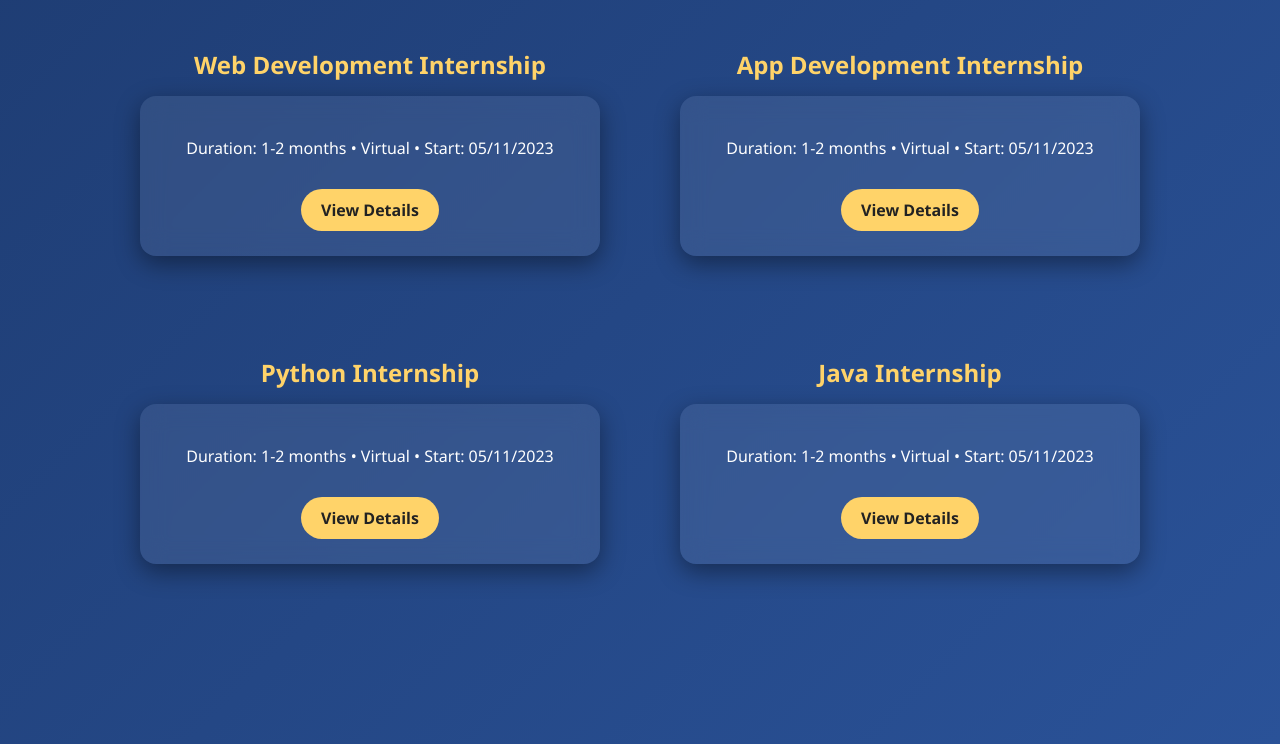
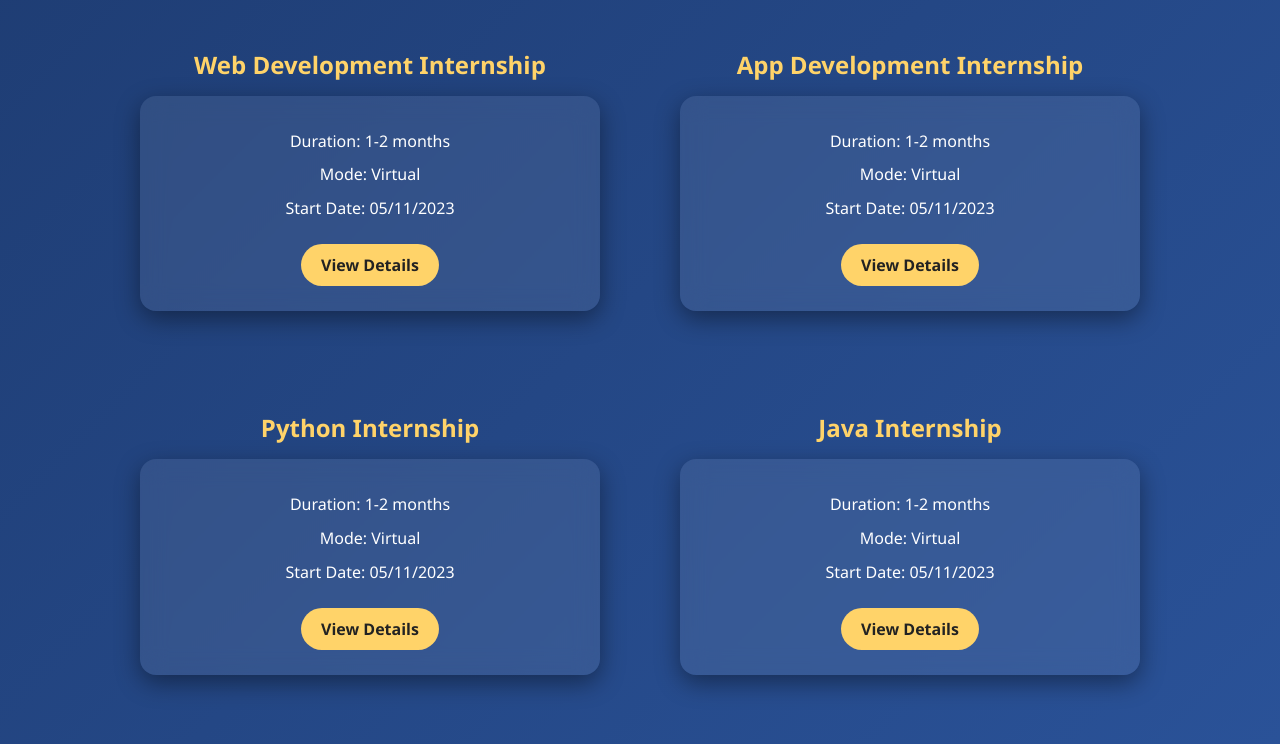
Before and after one commit to ABHIDEEP-P/Project, a plain HTML site: page index.html in a window 1280 px wide. Shown: the part 152-896 px from the top of the page. Drawn offline with nearby package versions, Linux system fonts and the light colour scheme.

Commit message:
Update index.html

```diff
--- a/index.html
+++ b/index.html
@@ -63,9 +63,10 @@
     }
 
     .card p {
-      margin-bottom: 15px;
+      margin: 8px 0;
       position: relative;
       z-index: 3;
+      line-height: 1.6;
     }
 
     .btn {
@@ -138,7 +139,9 @@
     <div class="card-container">
       <h2>Web Development Internship</h2>
       <div class="card web">
-        <p>Duration: 1-2 months • Virtual • Start: 05/11/2023</p>
+        <p>Duration: 1-2 months</p>
+        <p>Mode: Virtual</p>
+        <p>Start Date: 05/11/2023</p>
         <a href="https://www.vaultofcodes.in/" target="_blank" class="btn">View Details</a>
         <model-viewer src="images/shooting-gun.glb" autoplay></model-viewer>
       </div>
@@ -148,7 +151,9 @@
     <div class="card-container">
       <h2>App Development Internship</h2>
       <div class="card app">
-        <p>Duration: 1-2 months • Virtual • Start: 05/11/2023</p>
+        <p>Duration: 1-2 months</p>
+        <p>Mode: Virtual</p>
+        <p>Start Date: 05/11/2023</p>
         <a href="https://www.vaultofcodes.in/" target="_blank" class="btn">View Details</a>
         <model-viewer src="images/excited.glb" autoplay></model-viewer>
       </div>
@@ -158,7 +163,9 @@
     <div class="card-container">
       <h2>Python Internship</h2>
       <div class="card python">
-        <p>Duration: 1-2 months • Virtual • Start: 05/11/2023</p>
+        <p>Duration: 1-2 months</p>
+        <p>Mode: Virtual</p>
+        <p>Start Date: 05/11/2023</p>
         <a href="https://www.vaultofcodes.in/" target="_blank" class="btn">View Details</a>
         <model-viewer src="images/happy-gesture.glb" autoplay></model-viewer>
       </div>
@@ -168,7 +175,9 @@
     <div class="card-container">
       <h2>Java Internship</h2>
       <div class="card java">
-        <p>Duration: 1-2 months • Virtual • Start: 05/11/2023</p>
+        <p>Duration: 1-2 months</p>
+        <p>Mode: Virtual</p>
+        <p>Start Date: 05/11/2023</p>
         <a href="https://www.vaultofcodes.in/" target="_blank" class="btn">View Details</a>
         <model-viewer src="images/male-laying.glb" autoplay></model-viewer>
       </div>
```
